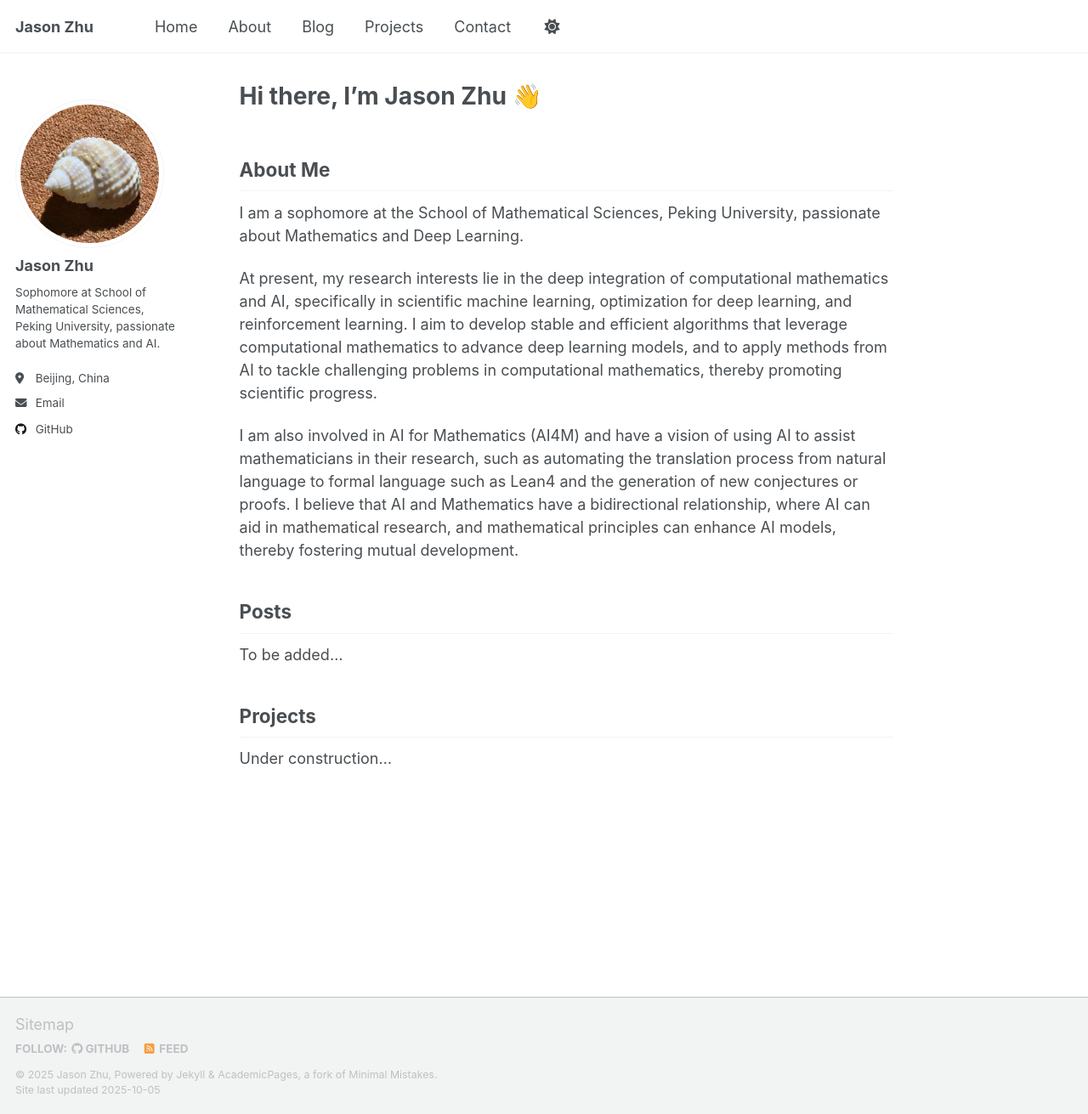
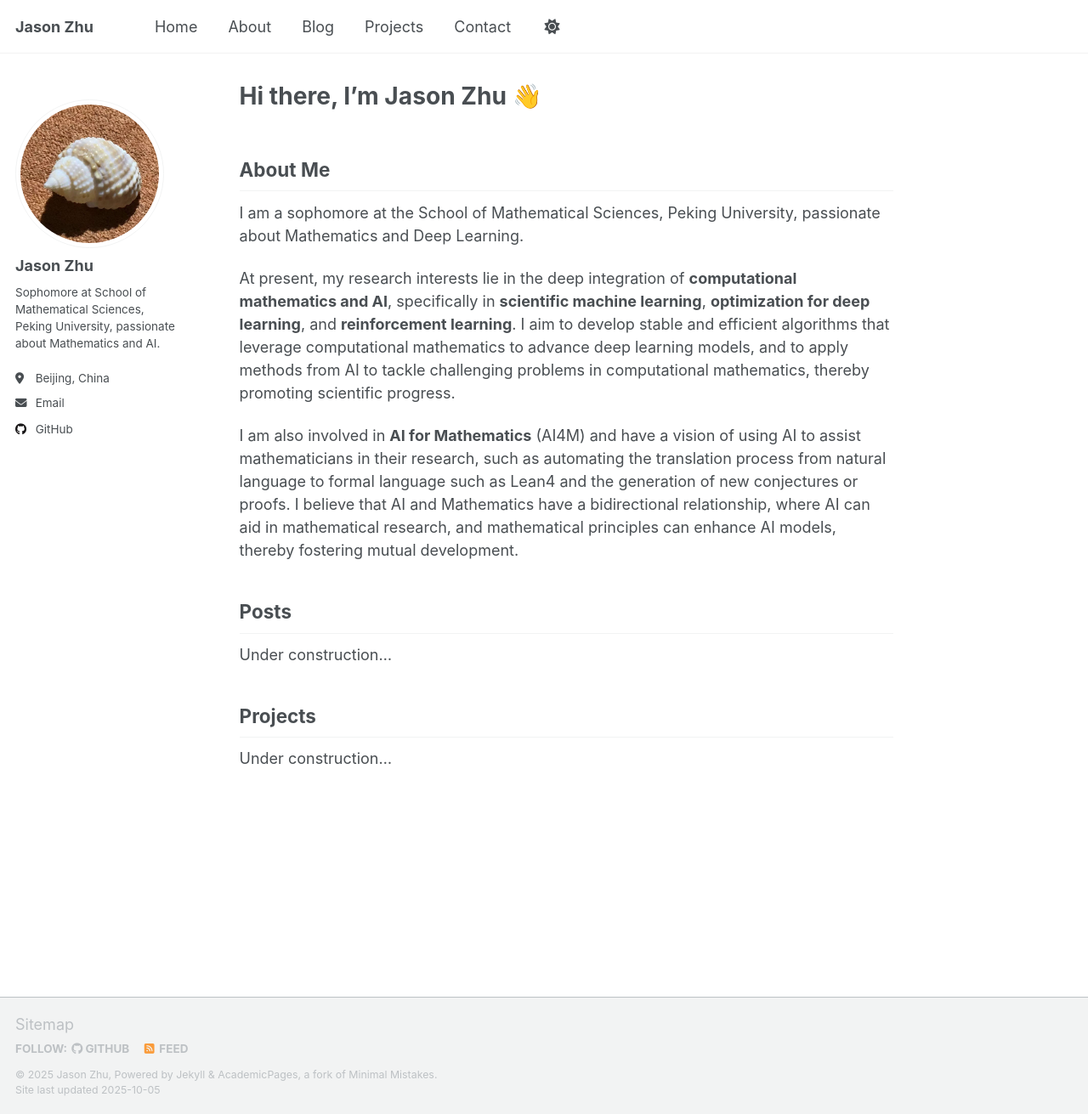
Before and after one commit to JasonZhu314/JasonZhu314.github.io, a Jekyll site: the page built from index.md, in a window 1280 px wide and 1311 px high. Shown: the whole window at 85% size. Built offline with Jekyll 4.4.1, drawn with Linux system fonts in a browser that asks for light colours; a script that is not in the unit is left out.

```diff
--- a/index.md
+++ b/index.md
@@ -8,17 +8,17 @@
 
 I am a sophomore at the School of Mathematical Sciences, Peking University, passionate about Mathematics and Deep Learning.
 
-At present, my research interests lie in the deep integration of computational mathematics and AI, specifically
-in scientific machine learning, optimization for deep learning, and reinforcement learning. I aim to develop
+At present, my research interests lie in the deep integration of **computational mathematics and AI**, specifically
+in **scientific machine learning**, **optimization for deep learning**, and **reinforcement learning**. I aim to develop
 stable and efficient algorithms that leverage computational mathematics to advance deep learning models,
 and to apply methods from AI to tackle challenging problems in computational mathematics, thereby promoting scientific
 progress.
 
-I am also involved in AI for Mathematics (AI4M) and have a vision of using AI to assist mathematicians in their research, such as automating the translation process from natural language to formal language such as Lean4 and the generation of new conjectures or proofs. I believe that AI and Mathematics have a bidirectional relationship, where AI can aid in mathematical research, and mathematical principles can enhance AI models, thereby fostering mutual development.
+I am also involved in **AI for Mathematics** (AI4M) and have a vision of using AI to assist mathematicians in their research, such as automating the translation process from natural language to formal language such as Lean4 and the generation of new conjectures or proofs. I believe that AI and Mathematics have a bidirectional relationship, where AI can aid in mathematical research, and mathematical principles can enhance AI models, thereby fostering mutual development.
 
 ## Posts
 
-To be added...
+Under construction...
 
 ## Projects
 
```
Also changed, not shown: _pages/about.md (+1 -1 lines), _pages/sitemap.md (+5 -0 lines).
